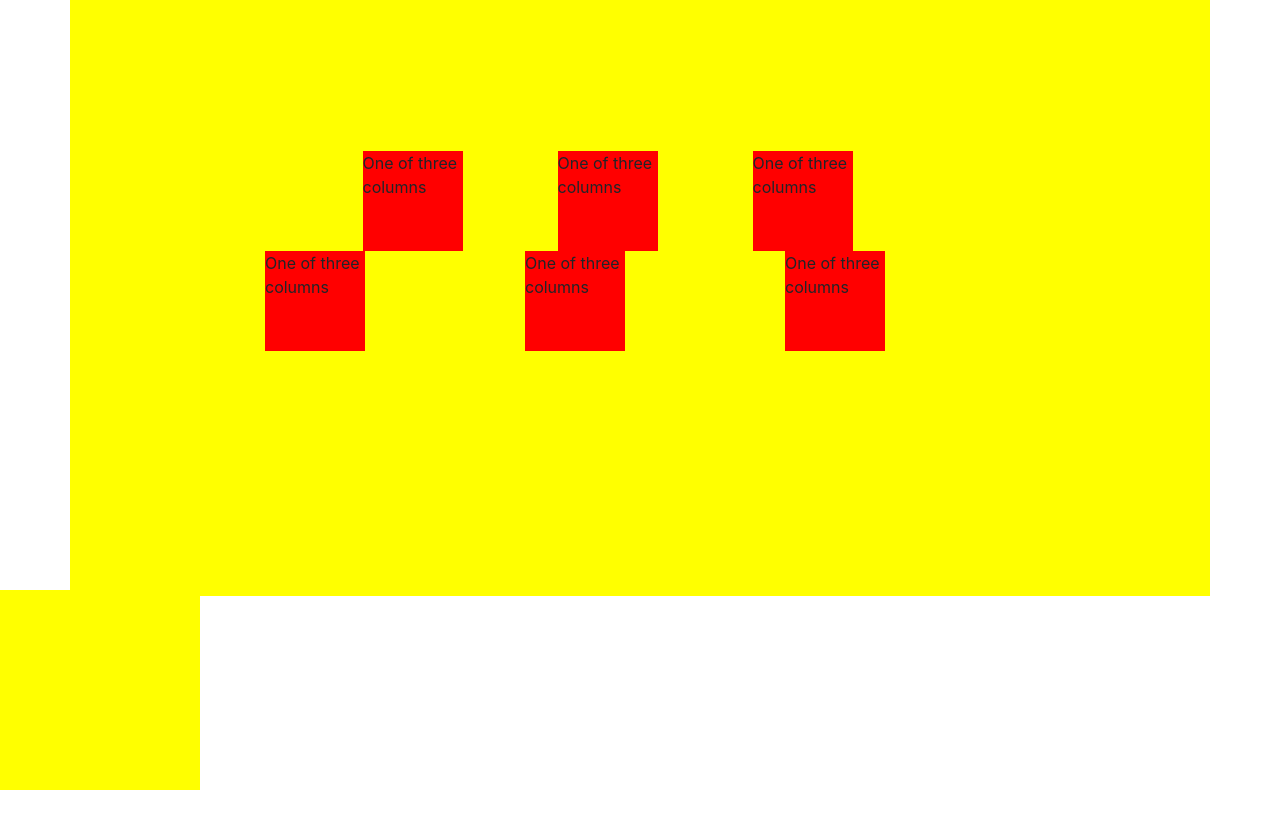
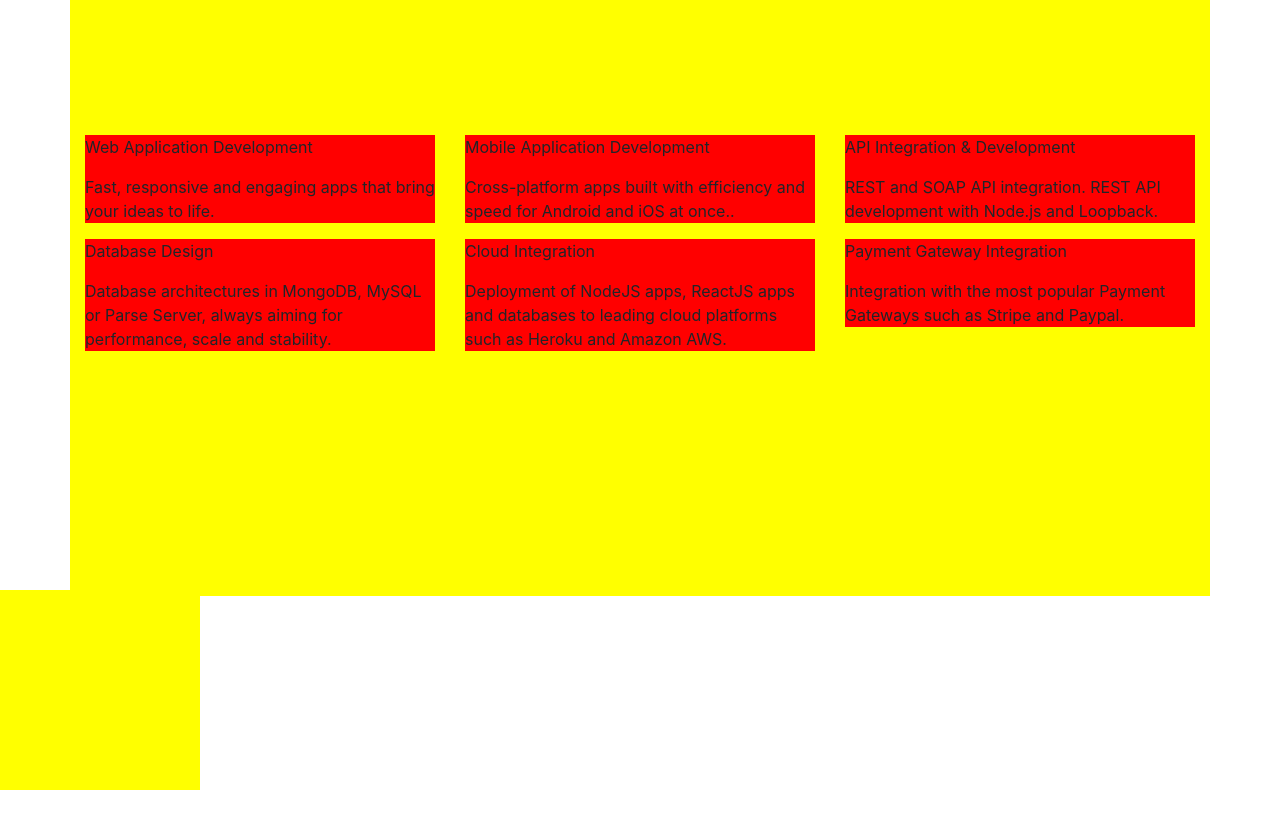
Before and after one commit to AtdheUruqi/my-portfolio, a React app: page / in a window 1280 px wide. Shown: the part 1460-2289 px from the top of the page. Built offline with nearby package versions, Linux system fonts and the light colour scheme; a web font is replaced by a local one.

Commit message:
added text for what do i do

```diff
--- a/src/components/WhatIDo/index.js
+++ b/src/components/WhatIDo/index.js
@@ -9,38 +9,44 @@ const Skills = () => {
             </div>
             <div class="container" style={{ backgroundColor: 'yellow' }}>
                 <div class="row justify-content-center">
-                    <div class="col-3">
-                        <div style={{ backgroundColor: 'red', width: '100px', height: '100px' }}>
-                            One of three columns
-                        </div>
-                    </div>
-                    <div class="col-3">
-                        <div style={{ backgroundColor: 'red', width: '100px', height: '100px' }}>
-                            One of three columns
-                        </div>
-                    </div>
-
-                    <div class="col-3">
-                        <div style={{ backgroundColor: 'red', width: '100px', height: '100px' }}>
-                            One of three columns
-                        </div>
-                    </div>
-
-                    <div class="w-100"></div>
                     <div class="col-sm">
-                        <div style={{ backgroundColor: 'red', width: '100px', height: '100px' }}>
-                            One of three columns
+                        <div style={{ backgroundColor: 'red', }}>
+                            <p>Web Application Development</p>
+                            <p>Fast, responsive and engaging apps that bring your ideas to life.</p>
                         </div>
                     </div>
                     <div class="col-sm">
-                        <div style={{ backgroundColor: 'red', width: '100px', height: '100px' }}>
-                            One of three columns
+                        <div style={{ backgroundColor: 'red' }}>
+
+                            <p>Mobile Application Development</p>
+                            <p>Cross-platform apps built with efficiency and speed for Android and iOS at once..</p>
                         </div>
                     </div>
 
                     <div class="col-sm">
-                        <div style={{ backgroundColor: 'red', width: '100px', height: '100px' }}>
-                            One of three columns
+                        <div style={{ backgroundColor: 'red' }}>
+                            <p>API Integration & Development</p>
+                            <p>REST and SOAP API integration. REST API development with Node.js and Loopback.</p>
+                        </div>
+                    </div>
+                    <div class="w-100"></div>
+                    <div class="col-sm">
+                        <div style={{ backgroundColor: 'red' }}>
+                            <p>Database Design</p>
+                            <p>Database architectures in MongoDB, MySQL or Parse Server, always aiming for performance, scale and stability.</p>
+                        </div>
+                    </div>
+                    <div class="col-sm">
+                        <div style={{ backgroundColor: 'red' }}>
+                            <p>Cloud Integration</p>
+                            <p>Deployment of NodeJS apps, ReactJS apps and databases to leading cloud platforms such as Heroku and Amazon AWS.</p>
+                        </div>
+                    </div>
+
+                    <div class="col-sm">
+                        <div style={{ backgroundColor: 'red' }}>
+                            <p>Payment Gateway Integration</p>
+                            <p>Integration with the most popular Payment Gateways such as Stripe and Paypal.</p>
                         </div>
                     </div>
                 </div>
```
